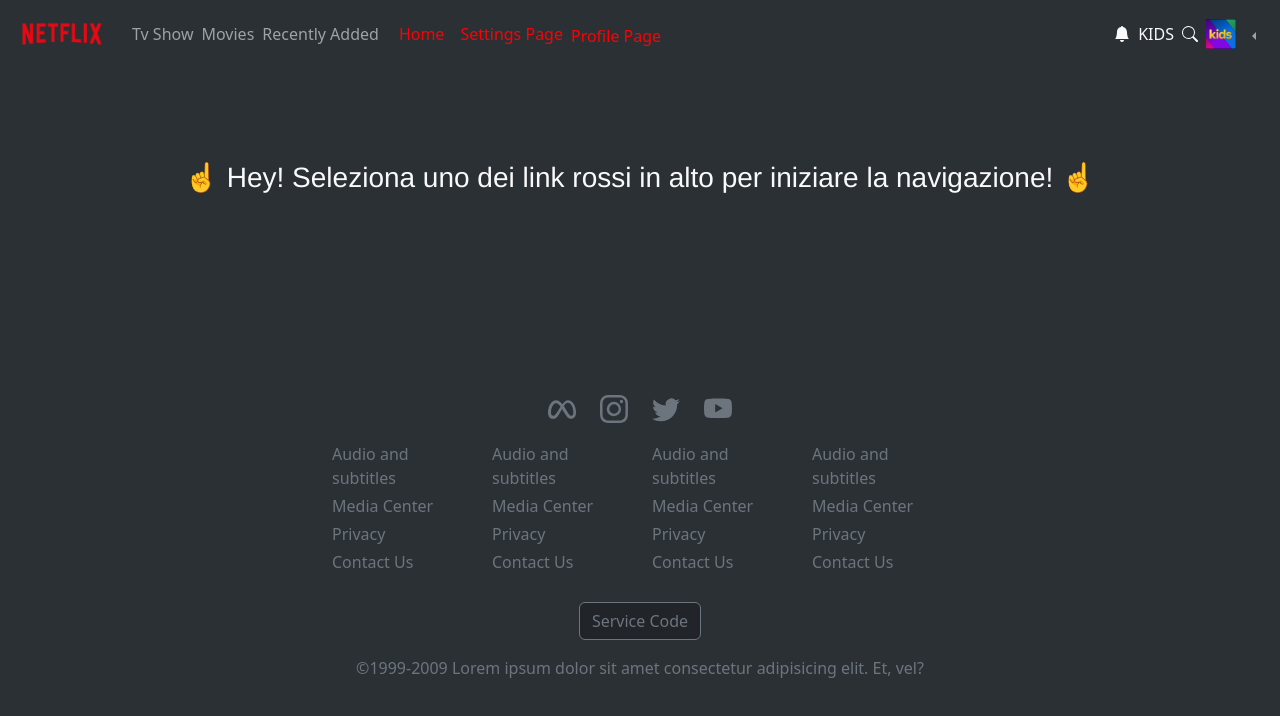
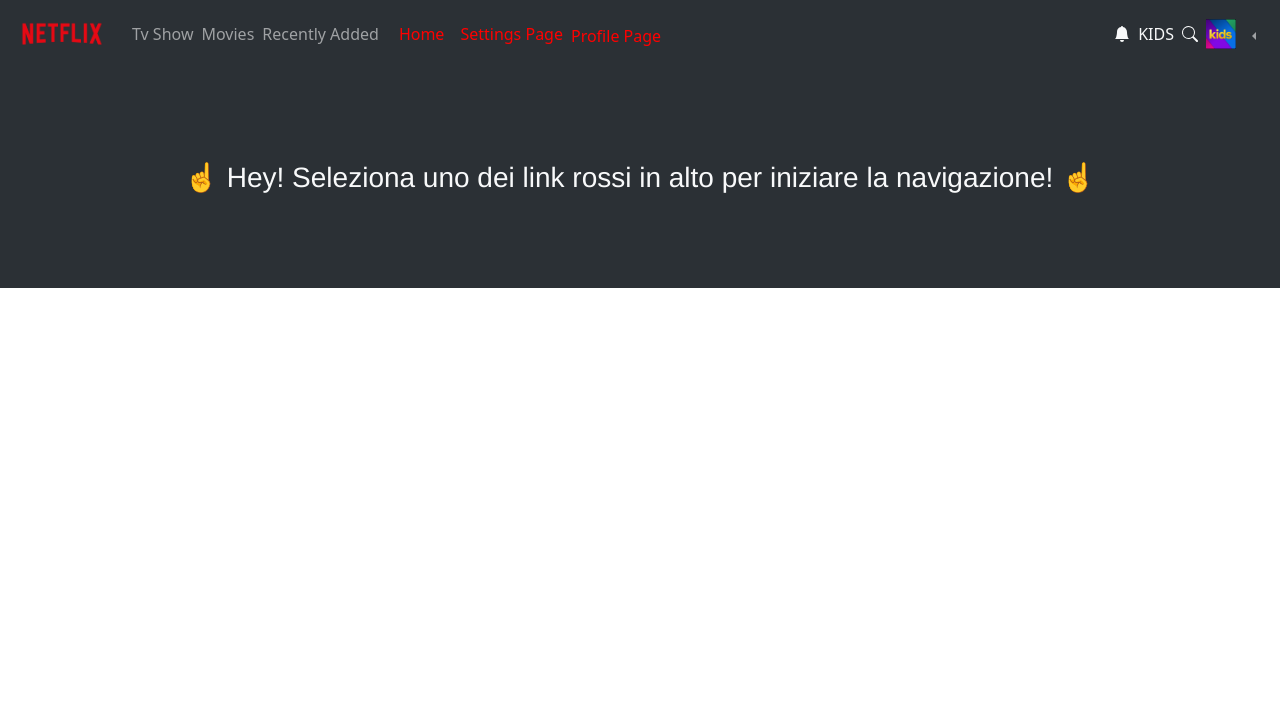
Before and after one commit to antonio-bit-1109/clone-netflix-react, a React (Create React App) app: page / in a window 1280 px wide. Shown: the top 716 px of the page. Built offline with nearby package versions, Linux system fonts and the light colour scheme; no server answers.

Commit message:
can use broserRouter or Router

```diff
--- a/src/App.jsx
+++ b/src/App.jsx
@@ -6,7 +6,7 @@ import MyFooter from "./components/MyFooter";
 
 import { useEffect, useState } from "react";
 /* importo browser router */
-import { BrowserRouter as Router, Routes, Route, useSearchParams } from "react-router-dom";
+import { BrowserRouter, Routes, Route, useSearchParams } from "react-router-dom";
 import SettingsPage from "./components/SettingsPage";
 import MainPage from "./components/MainPage";
 import FirstLoad from "./components/FirstLoad";
@@ -159,7 +159,7 @@ const App = () => {
     };
 
     return (
-        <Router>
+        <BrowserRouter>
             <div className="App backGround-color">
                 {/* 2. LA PASSO COME PROPS AL FIGLIO  */}
                 <NavBar handleNavbarButtonClick={handleNavbarButtonClick} />
@@ -186,6 +186,7 @@ const App = () => {
                                         handleSubmit={handleSubmit}
                                         setCopyOfFilm={setCopyOfFilm}
                                     />
+                                    <MyFooter />
                                 </>
                             }
                         />
@@ -209,9 +210,8 @@ const App = () => {
                         }
                     />
                 </Routes>{" "}
-                <MyFooter />
             </div>
-        </Router>
+        </BrowserRouter>
     );
 };
 
```
